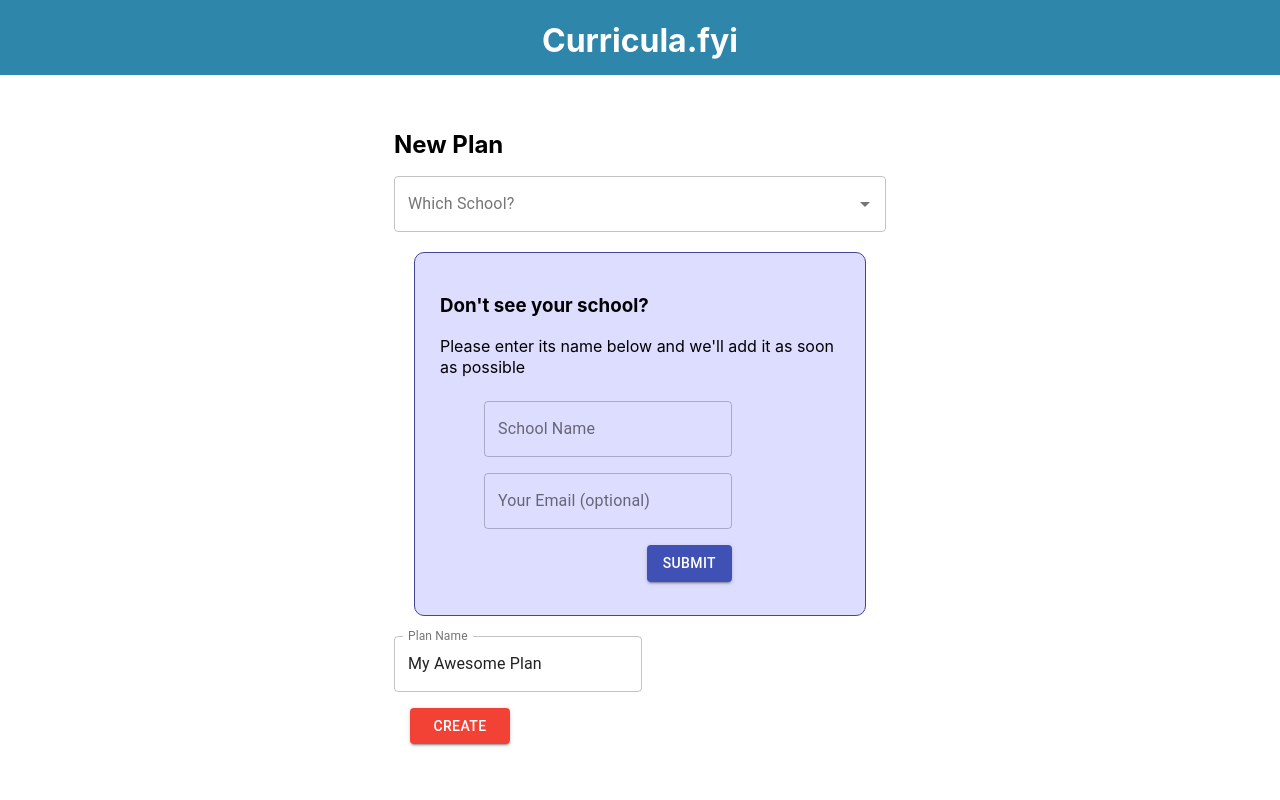
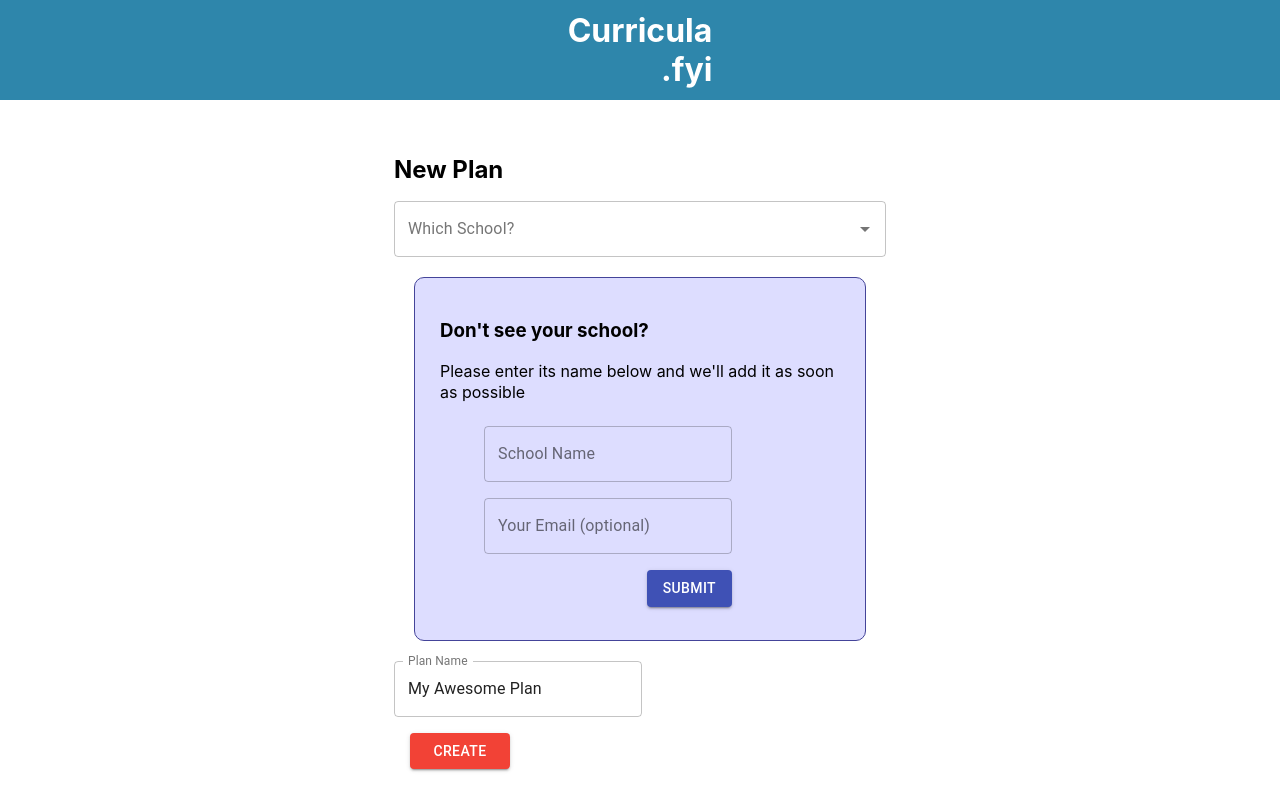
Before and after one commit to minitay/curricula.fyi, a React (Create React App) app: page /plans/new in a window 1280 px wide. Built offline with nearby package versions, Linux system fonts and the light colour scheme; the HTML template or start-up script is replaced by a standard one.

Commit message:
Redesigning

```diff
--- a/src/Header.tsx
+++ b/src/Header.tsx
@@ -5,14 +5,21 @@ import { createUseStyles } from "react-jss";
 const styles = {
   Header: {
     width: "100vw",
-    height: "75px",
+    height: "100px",
     backgroundColor: "#2E86AB",
-    textAlign: "center",
     marginBottom: "40px",
+    display: "flex",
+    flexDirection: "column",
+    alignItems: "center",
+    justifyContent: "center",
   },
   name: {
     color: "white",
+    textAlign: "right",
     textDecoration: "none",
+  },
+  h1: {
+    margin: "0",
   },
 } as const;
 const useStyles = createUseStyles(styles);
@@ -22,7 +29,10 @@ const Header = () => {
   return (
     <div className={classes.Header}>
       <Link to="/">
-        <h1 className={classes.name}> Curricula.fyi </h1>
+        <div className={classes.name}>
+          <h1 className={classes.h1}> Curricula </h1>
+          <h1 className={classes.h1}> .fyi</h1>
+        </div>
       </Link>
     </div>
   );
--- a/src/HomePage.tsx
+++ b/src/HomePage.tsx
@@ -10,24 +10,23 @@ interface Props {
 }
 
 const styles = {
-  HomePage: {},
+  HomePage: {
+    background: "linear-gradient(#2E86AB, white)",
+  },
   header: {
     minHeight: "300px",
     height: "50vh",
     width: "100vw",
     display: "flex",
+    flexDirection: "column",
+    alignItems: "center",
   },
   leftHeader: {
-    width: "40vw",
     height: "100%",
-    background: "#2E86AB",
     color: "white",
-    display: "flex",
-    alignItems: "center",
-    justifyContent: "flex-end",
   },
   rightHeader: {
-    background: "white",
+    //background: "white",
     color: "black",
     width: "60vw",
     fontSize: "2em",
@@ -45,7 +44,6 @@ const styles = {
     display: "flex",
     flexDirection: "column",
     alignItems: "center",
-    backgroundColor: "#565554",
     color: "white",
     minHeight: "50vw",
   },
@@ -75,9 +73,6 @@ const HomePage: React.FC<Props> = ({ userKey }) => {
         <div className={classes.leftHeader}>
           <h1 className={classes.headerName}> Curricula .fyi</h1>
         </div>
-        <div className={classes.rightHeader}>
-          <SloganScreen />
-        </div>
       </div>
       <div className={classes.mainContent}>
         <h1> Your Plans </h1>
--- a/src/PlanCourses.tsx
+++ b/src/PlanCourses.tsx
@@ -21,7 +21,7 @@ interface Props {
 
 const useStyles = createUseStyles({
   PlanCourses: {
-    background: "#bababa",
+    background: "#d6e0ea",
     margin: "20px",
     padding: "20px",
     borderRadius: "5px",
--- a/src/TermSchedule.tsx
+++ b/src/TermSchedule.tsx
@@ -17,7 +17,7 @@ const styles = {
     position: "relative",
   },
   TermSchedule: {
-    background: "#cacaca",
+    background: "#d6e0ea",
     margin: "5px",
     padding: "25px",
     borderRadius: "5px",
```
